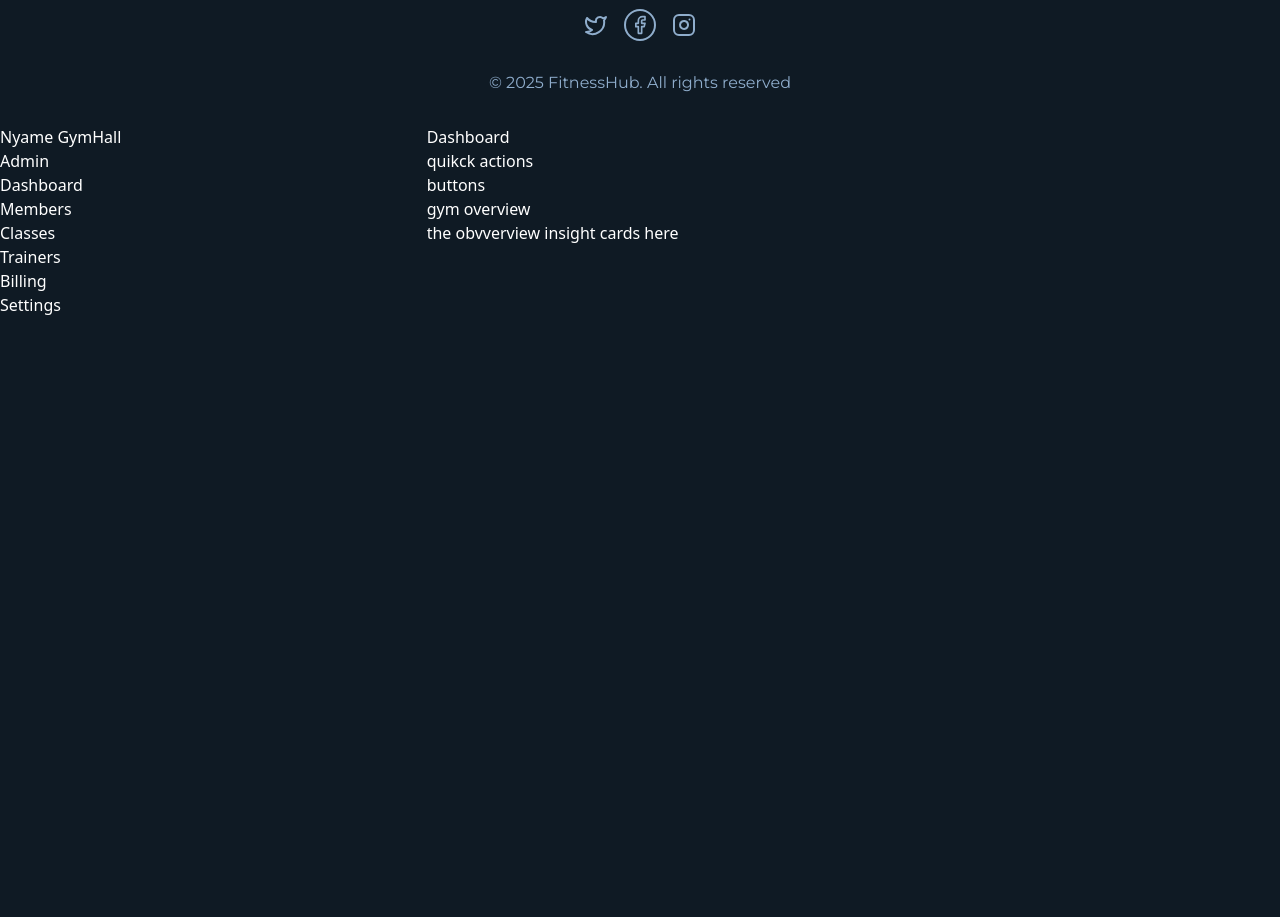
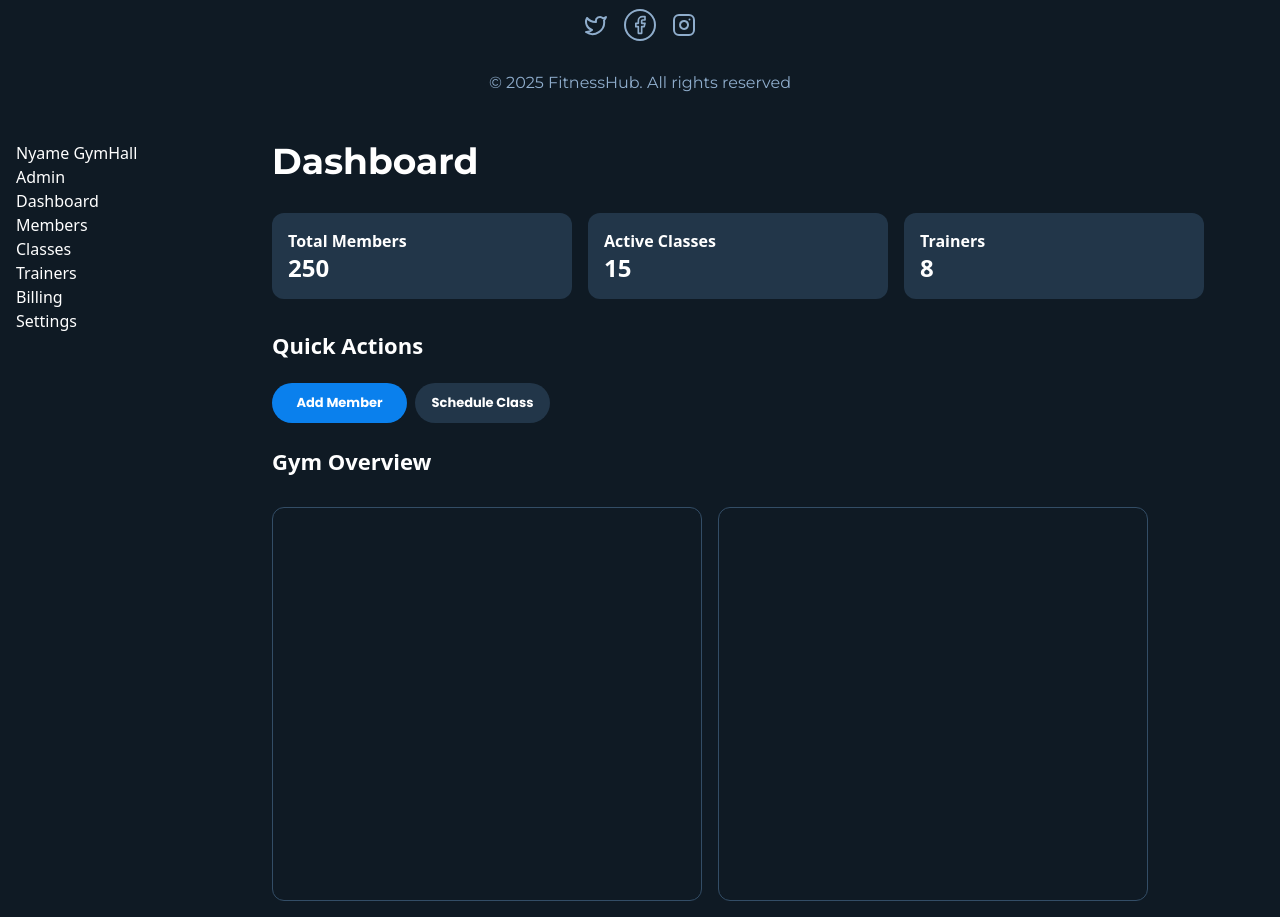
Before and after one commit to mafindijr/Gym-Management-System, a React (Vite) app: page / in a window 1280 px wide. Shown: the part 800-1717 px from the top of the page. Before the commit the page ends 1117 px from the top, so only its background shows below. Built offline with nearby package versions, Linux system fonts and the light colour scheme.

Commit message:
feat: added some styles and features

```diff
--- a/src/Components/admin.jsx
+++ b/src/Components/admin.jsx
@@ -13,7 +13,7 @@ export default function Admin() {
 
   return (
     <div>
-        <div className='grid grid-cols-3 col-2-span-2'>
+        <div className='grid grid-cols-5 col-2-span-2 m-4 w-full'>
             <nav className=''>
                 <div>
                     <h1>Nyame GymHall</h1>
@@ -35,22 +35,41 @@ export default function Admin() {
                 </div>
             </nav>
 
-            <main className=''>
+            <main className='flex flex-col col-span-4 gap-8 w-full'>
                 <div>
-                    <h1>Dashboard</h1>
+                    <h1 className='text-[36px] leading-[40px] font-bold font-montserrat'>Dashboard</h1>
+                </div>
+
+                <div className='flex gap-4 w-full'>
+                    <div className='w-[300px] h-[120] rounded-[12px] p-4 text-left bg-[#223649]'>
+                        <p className='font-semibold text-[16px] leading-[24px]'>Total Members</p>
+                        <p className='font-bold text-[24px] leading-[30px]'>250</p>
+                    </div>
+                    <div className='w-[300px] h-[120] rounded-[12px] p-4 text-left bg-[#223649]'>
+                        <p className='font-semibold text-[16px] leading-[24px]'>Active Classes</p>
+                        <p className='font-bold text-[24px] leading-[30px]'>15</p>
+                    </div>
+                    <div className='w-[300px] h-[120] rounded-[12px] p-4 text-left bg-[#223649]'>
+                        <p className='font-semibold text-[16px] leading-[24px]'>Trainers</p>
+                        <p className='font-bold text-[24px] leading-[30px]'>8</p>
+                    </div>
                 </div>
 
                 <div>
-                    <div></div>
-                    <div></div>
-                    <div></div>
-                </div>
-
-                <div>
-                    <div>quikck actions</div>
-                    <div>buttons</div>
-                    <div>gym overview</div>
-                    <div>the obvverview insight cards here</div>
+                    <div>
+                        <h2 className='text-[22px] leading-[28px] font-bold pb-4'>Quick Actions</h2>
+                    </div>
+                    <div className='flex gap-2 py-2'>
+                        <button className='bg-btnprimary w-[135px] h-[40px] rounded-full pl-4 pr-4 leading-5.4 text-[13px] font-bold font-poppins text-center'>Add Member</button>
+                        <button className='bg-[#223649] w-[135px] h-[40px] rounded-full pl-4 pr-4 leading-5.4 text-[13px] font-bold font-poppins text-center'>Schedule Class</button>
+                    </div>
+                    <div>
+                        <h2 className='text-[22px] leading-[28px] font-bold py-4'>Gym Overview</h2>
+                    </div>
+                    <div className='flex gap-4 mt-4'>
+                        <div className="w-[430px] h-[394px] border-1 inset-1 border-[#334d66] rounded-[12px]"></div>
+                        <div className="w-[430px] h-[394px] border-1 inset-1 border-[#334d66] rounded-[12px]"></div>
+                    </div>
                 </div>
             </main>
         </div>
```
